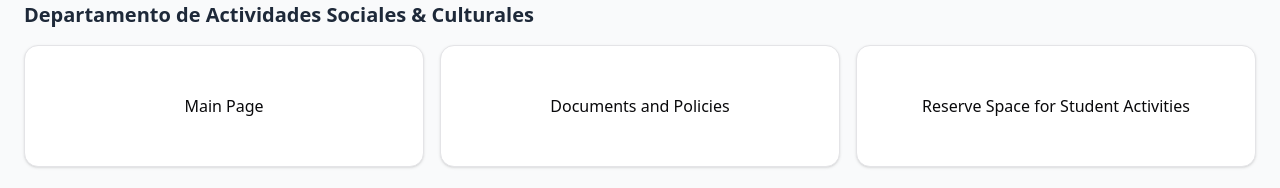
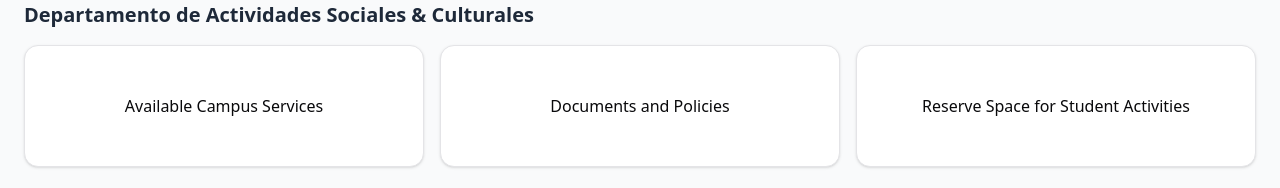
Before and after one commit to hiramGL/CriolloListApp, a Next.js app: page /home in a window 1280 px wide. Shown: the part 1115-1303 px from the top of the page. Built offline with nearby package versions, Linux system fonts and the light colour scheme; no server answers.

Commit message:
minor changes

```diff
--- a/src/app/home/page.tsx
+++ b/src/app/home/page.tsx
@@ -128,7 +128,7 @@ export default function Home() {
         <h3 className="text-xl font-semibold mb-4">Departamento de Actividades Sociales & Culturales</h3>
         <div className="grid grid-cols-1 sm:grid-cols-3 gap-4">
           {[
-            { name: "Main Page", href: "https://www.uprm.edu/p/actividades-sociales/portada" },
+            { name: "Available Campus Services", href: "https://www.uprm.edu/p/actividades-sociales/servicios" },
             { name: "Documents and Policies", href: "https://www.uprm.edu/p/actividades-sociales/reglamentos_y_documentos" },
             { name: "Reserve Space for Student Activities", href: "https://www.uprm.edu/p/actividades-sociales/actividades_estudiantiles_y_espacios" },
           ].map((resource) => (
```
